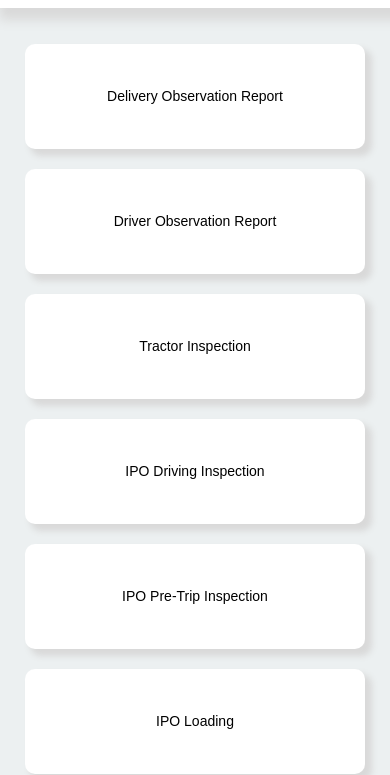
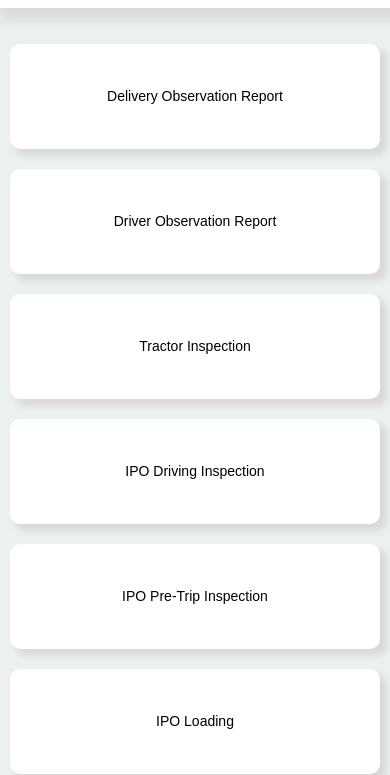
Before and after one commit to Concepsheon/frt_app, a plain HTML site: page index.html in a window 390 px wide. Shown: the part 96-871 px from the top of the page. Drawn offline with Linux system fonts and the light colour scheme.

Commit message:
content off center - update content padding

```diff
--- a/style.css
+++ b/style.css
@@ -475,7 +475,7 @@
         }
 
         #content {
-          padding: 25px;
+          padding: 25px 10px;
           margin-top: 115px;
         }
 
```
